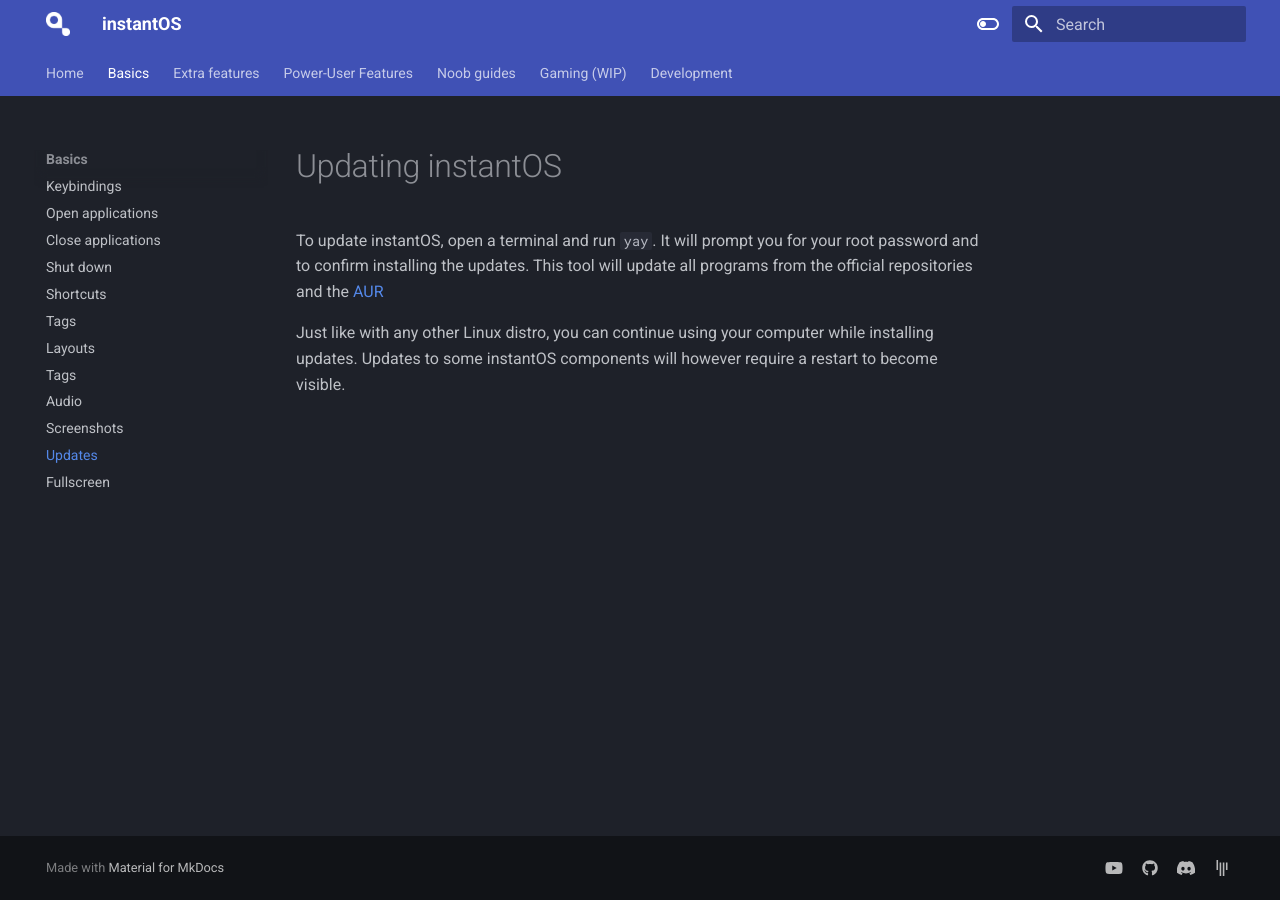
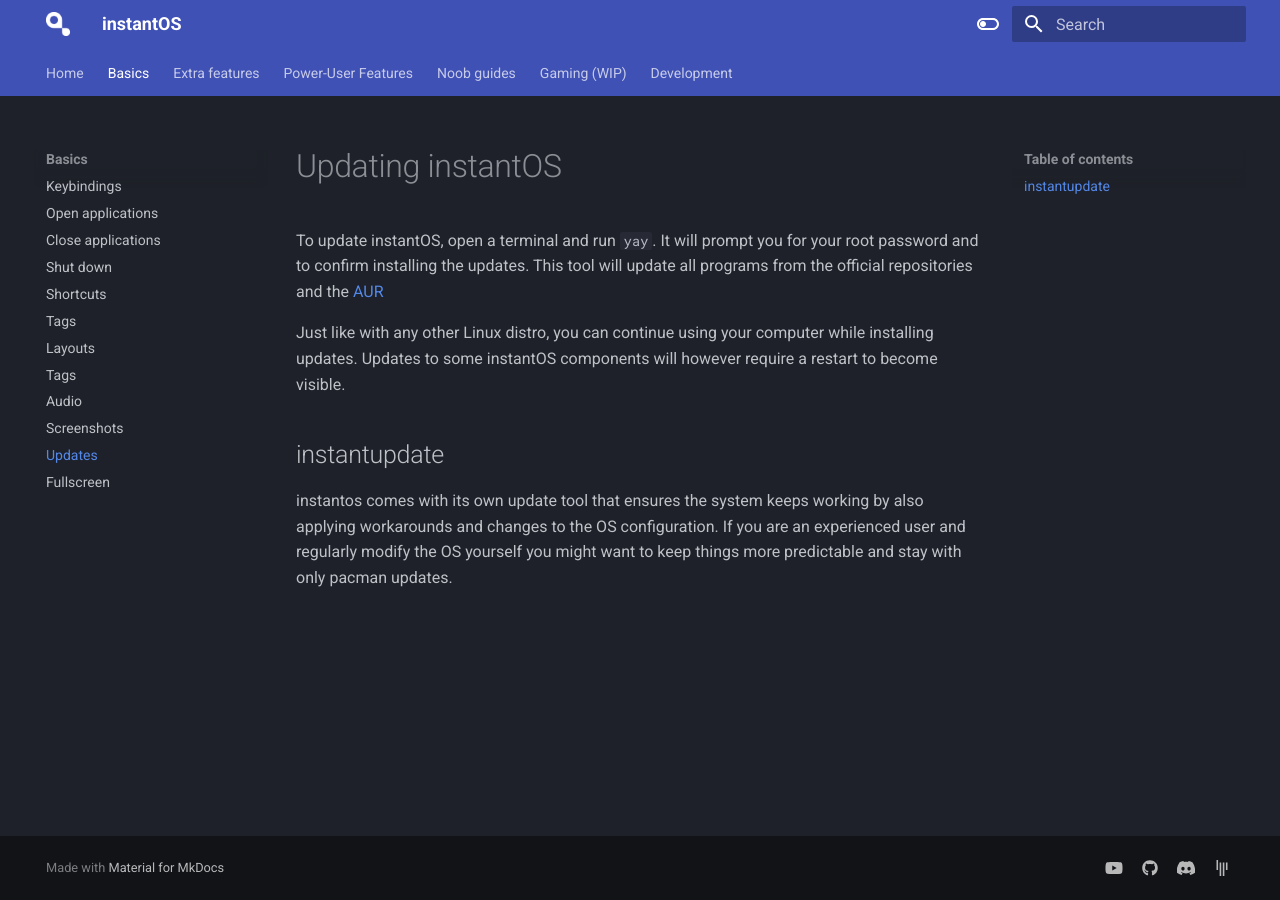
Before and after one commit to instantOS/docs, an MkDocs documentation site: the page built from docs/update.md, in a window 1280 px wide. Built offline with MkDocs 1.6.1 and Material for MkDocs 9.7.7, drawn with Linux system fonts in a browser that asks for light colours.

Commit message:
fix typo

````diff
--- a/docs/update.md
+++ b/docs/update.md
@@ -1,10 +1,17 @@
 # Updating instantOS
 
-To update instantOS, open a terminal and run ```yay```.  It will prompt you for
-your root password and to confirm installing the updates.  This tool will
-update all programs from the official repositories and the
+To update instantOS, open a terminal and run ```yay```.  It will prompt
+you for your root password and to confirm installing the updates.  This
+tool will update all programs from the official repositories and the
 [AUR](https://aur.archlinux.org)
 
-Just like with any other Linux distro, you can continue using your computer
-while installing updates.  Updates to some instantOS components will however
-require a restart to become visible.
+Just like with any other Linux distro, you can continue using your
+computer while installing updates.  Updates to some instantOS components
+will however require a restart to become visible.
+
+## instantupdate
+
+instantos comes with its own update tool that ensures the system keeps working
+by also applying workarounds and changes to the OS configuration. If you are an
+experienced user and regularly modify the OS yourself you might want to keep
+things more predictable and stay with only pacman updates.
````
Also changed, not shown: docs/hotkeys.md (+2 -2 lines).
